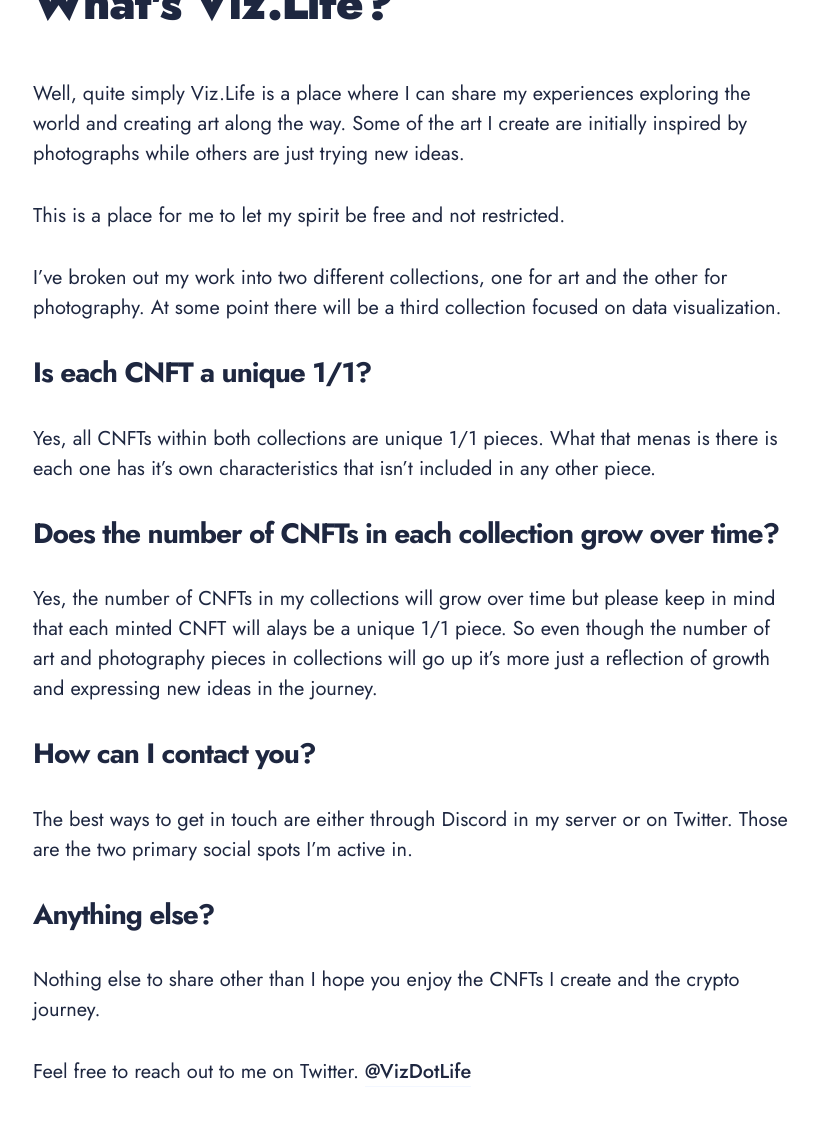
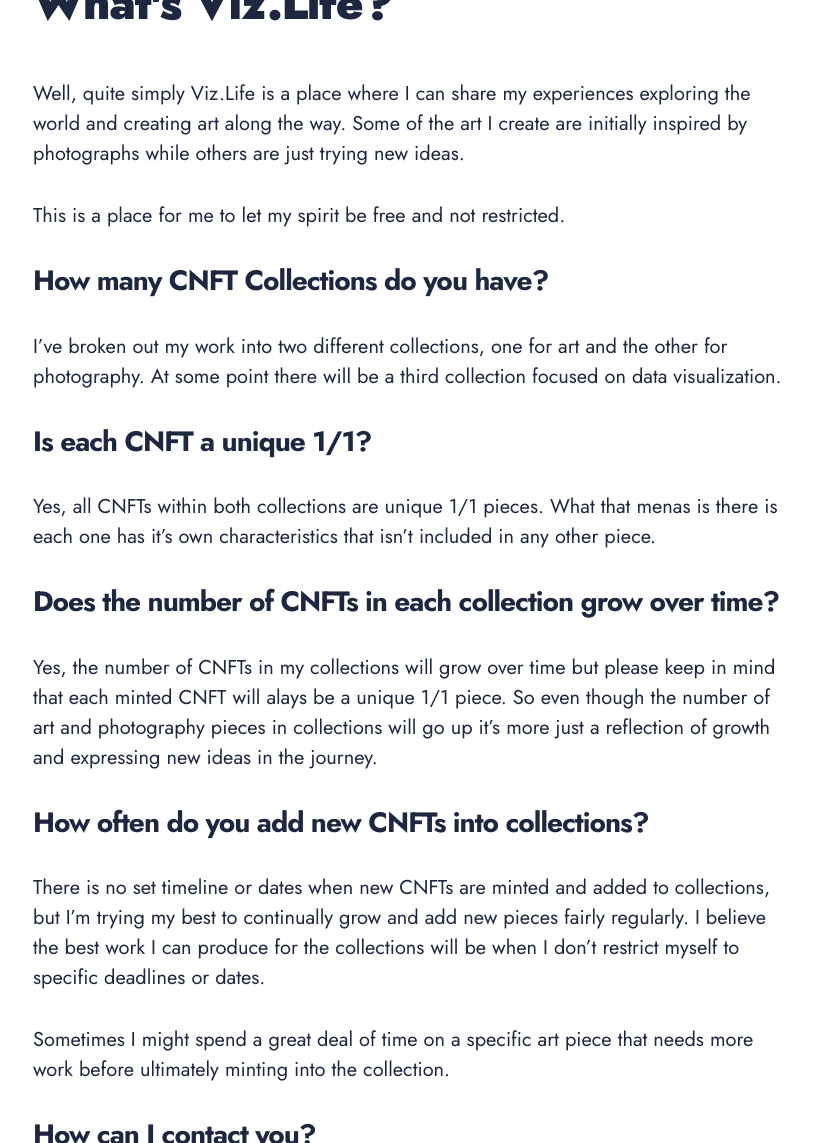
Before and after one commit to vizdotlife/vizdotlife.github.io, a Jekyll site: the page built from _pages/about.md, in a window 1280 px wide and 1400 px high, scrolled down 815 px, cut to the strip 0-1143 px from the top of the window. Shown: the whole strip, without its empty margins (227-1045 px from the left). Built offline with Jekyll 4.4.1, drawn with Linux system fonts in a browser that asks for light colours; nearby versions of some CDN libraries.

Commit message:
Update about.md

```diff
--- a/_pages/about.md
+++ b/_pages/about.md
@@ -8,6 +8,7 @@
 
 This is a place for me to let my spirit be free and not restricted.
 
+## How many CNFT Collections do you have?
 I've broken out my work into two different collections, one for art and the other for photography. At some point there will be a third collection focused on data visualization.
 
 ## Is each CNFT a unique 1/1?
@@ -16,6 +17,11 @@
 ## Does the number of CNFTs in each collection grow over time?
 Yes, the number of CNFTs in my collections will grow over time but please keep in mind that each minted CNFT will alays be a unique 1/1 piece. So even though the number of art and photography pieces in collections will go up it's more just a reflection of growth and expressing new ideas in the journey.
 
+## How often do you add new CNFTs into collections?
+There is no set timeline or dates when new CNFTs are minted and added to collections, but I'm trying my best to continually grow and add new pieces fairly regularly. I believe the best work I can produce for the collections will be when I don't restrict myself to specific deadlines or dates.
+
+Sometimes I might spend a great deal of time on a specific art piece that needs more work before ultimately minting into the collection.
+
 ## How can I contact you?
 The best ways to get in touch are either through Discord in my server or on Twitter. Those are the two primary social spots I'm active in.
 
```
